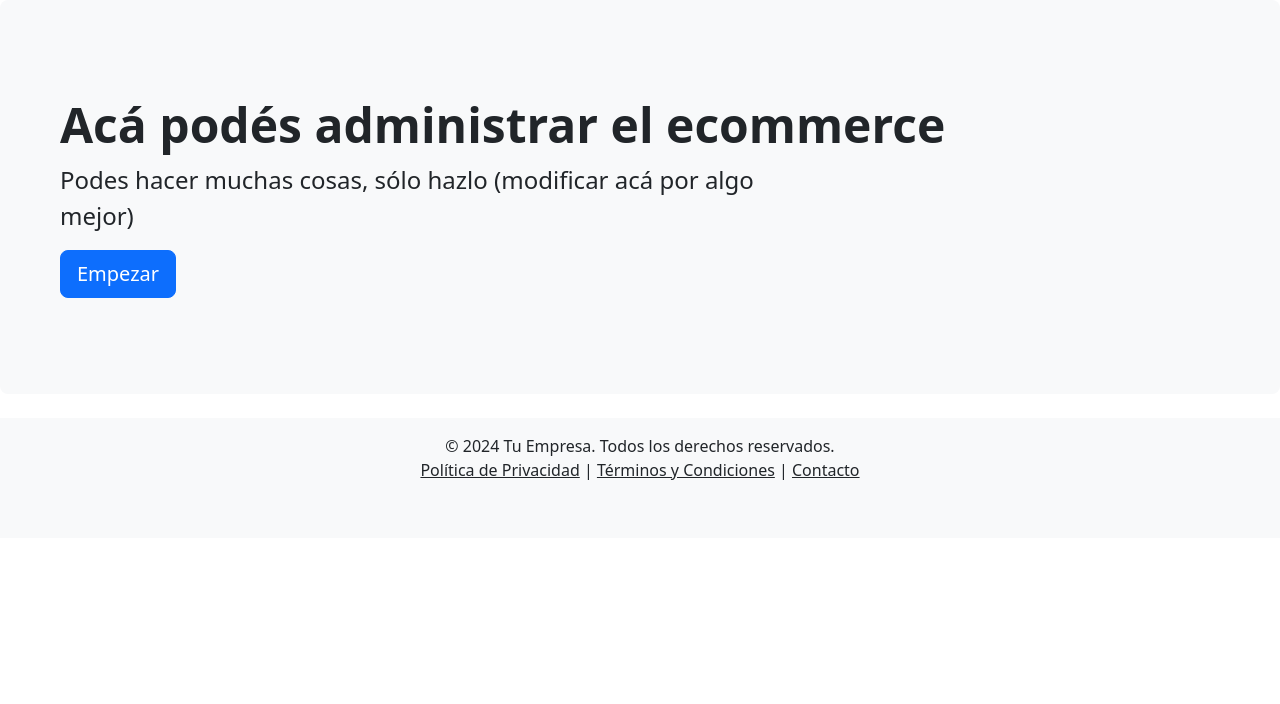
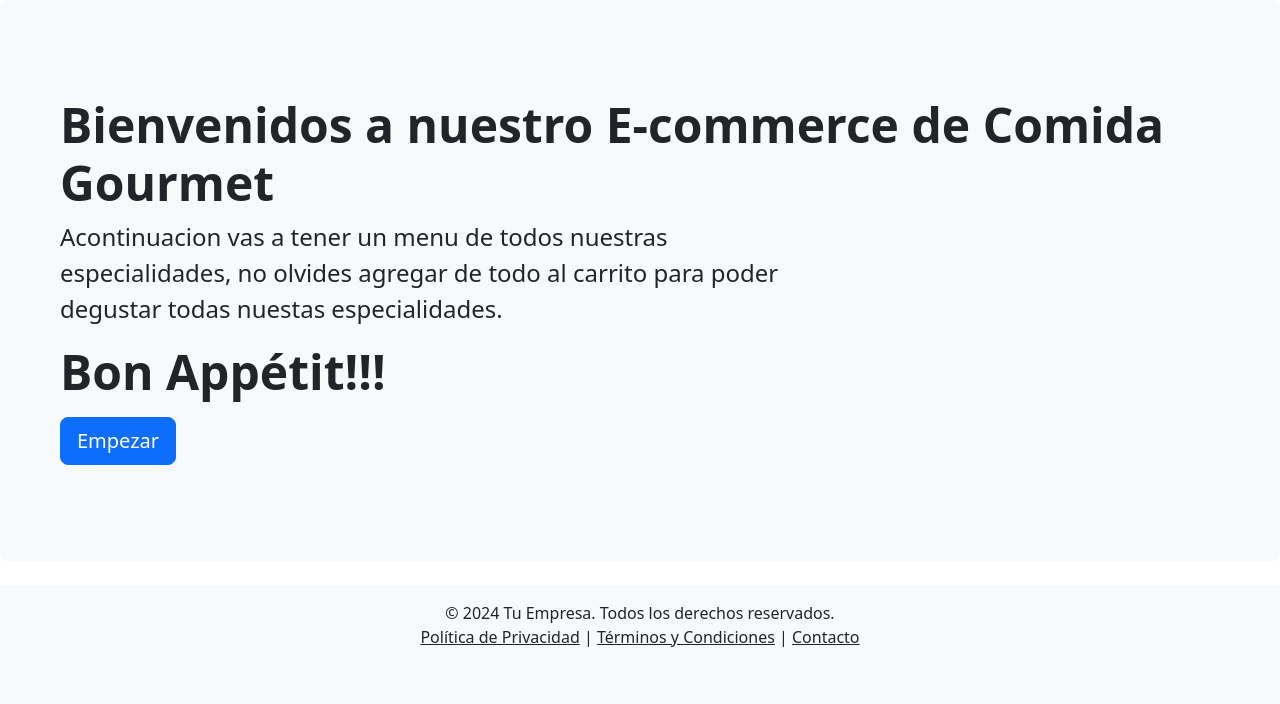
Before and after one commit to CodeStrong2023/SEDECODE, a Flask app: page /admin in a window 1280 px wide. Shown: the part 56-760 px from the top of the page. Run offline with Flask 3, Linux system fonts and the light colour scheme; some libraries are stand-ins or nearby versions.

Commit message:
FEAT Se agregan descripciones

```diff
--- a/ecommerce/templates/admin/header.html
+++ b/ecommerce/templates/admin/header.html
@@ -4,7 +4,7 @@
 <head>
   <meta charset="utf-8">
   <meta name="viewport" content="width=device-width, initial-scale=1">
-  <title>Title</title>
+  <title>Inicio</title>
   <link href="https://cdn.jsdelivr.net/npm/bootstrap@5.3.3/dist/css/bootstrap.min.css" rel="stylesheet"
     integrity="sha384-QWTKZyjpPEjISv5WaRU9OFeRpok6YctnYmDr5pNlyT2bRjXh0JMhjY6hW+ALEwIH" crossorigin="anonymous">
 </head>
--- a/ecommerce/templates/admin/index.html
+++ b/ecommerce/templates/admin/index.html
@@ -2,9 +2,12 @@
 
     <div class="p-5 mb-4 bg-light rounded-3">
         <div class="container-fluid py-5">
-            <h1 class="display-5 fw-bold">Acá podés administrar el ecommerce</h1>
+            <h1 class="display-5 fw-bold">Bienvenidos a nuestro E-commerce de Comida Gourmet</h1>
             <p class="col-md-8 fs-4">
-                Podes hacer muchas cosas, sólo hazlo (modificar acá por algo mejor)
+                Acontinuacion vas a tener un menu de todos nuestras especialidades, no olvides agregar de todo al carrito para poder degustar todas nuestas especialidades.
+            </p>
+            <p class="display-5 fw-bold">
+                <strong>Bon Appétit!!!</strong>
             </p>
             <a href="/about" class="btn btn-primary btn-lg" role="button">Empezar</a>
         </div>
```
